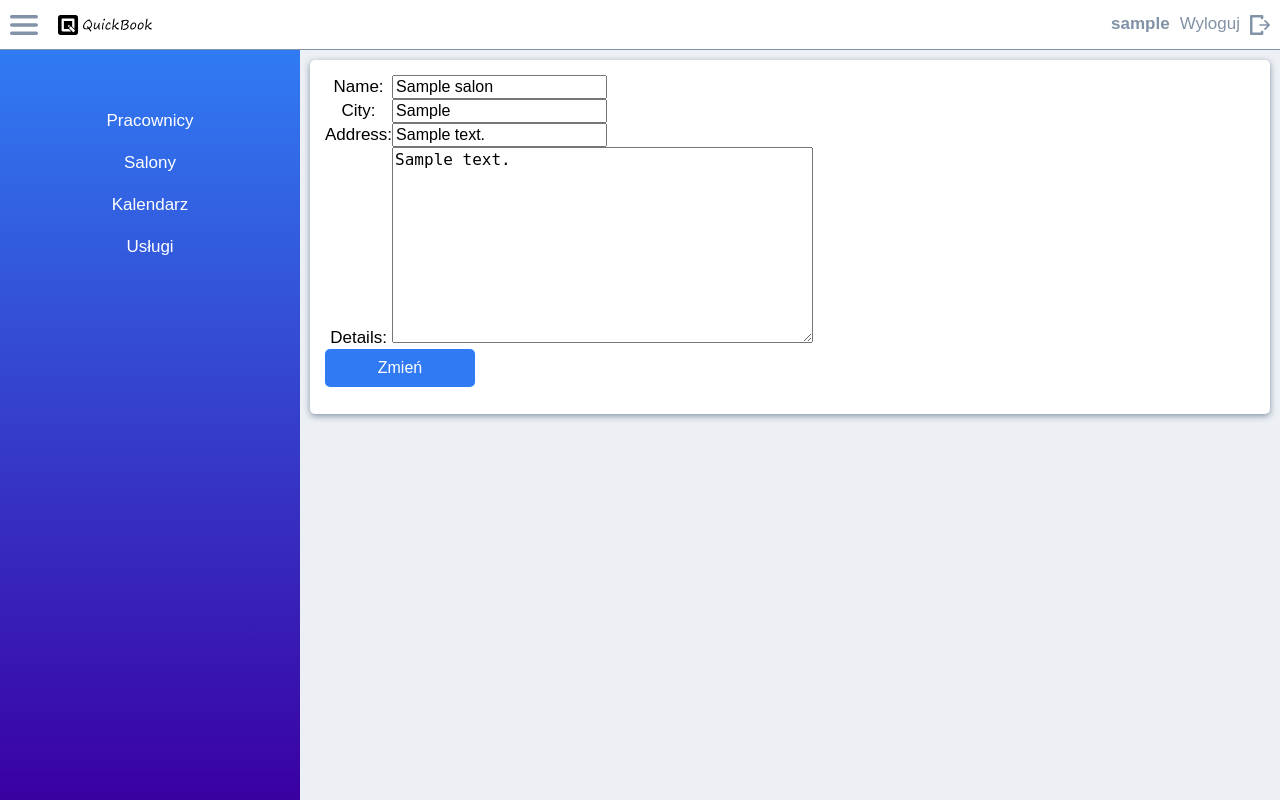
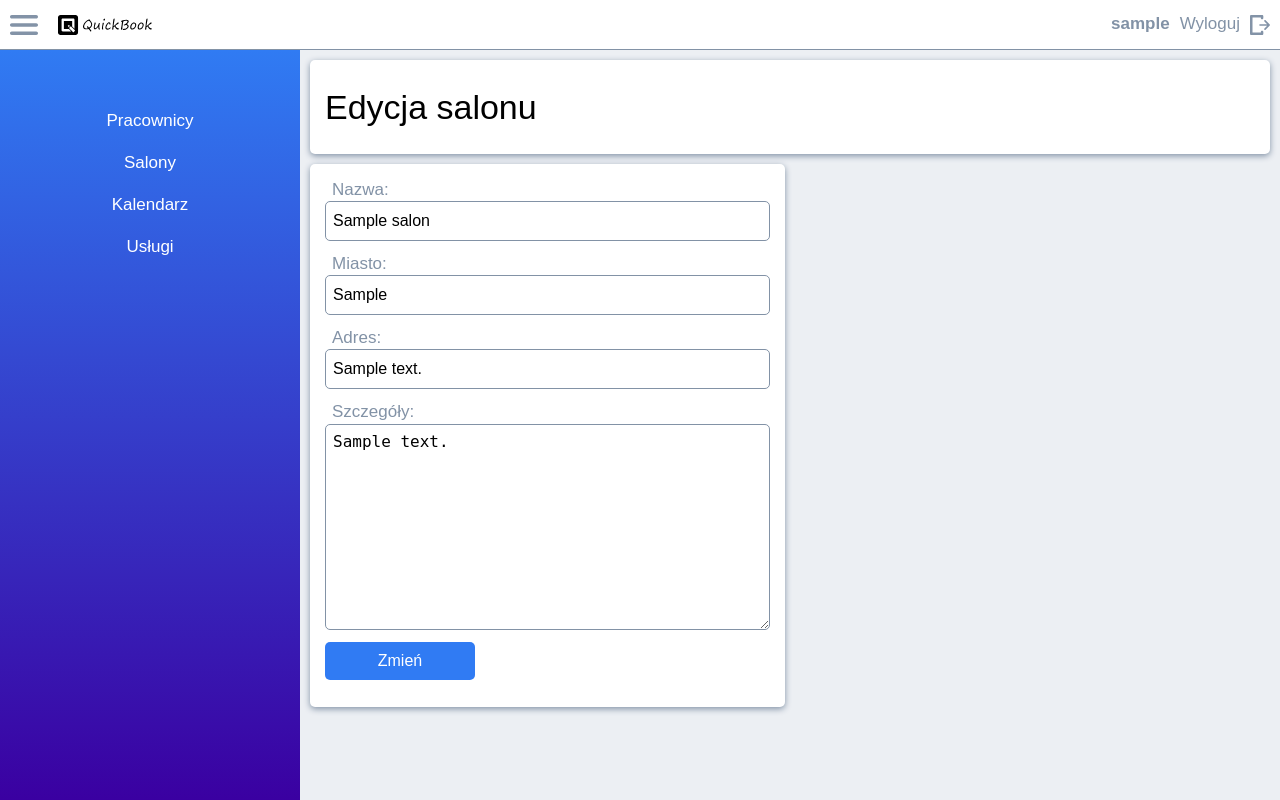
Before and after one commit to House079/adzf_sda, a Django app: page /salon/update/1 in a window 1280 px wide. Run offline with Django 4.2, Linux system fonts and the light colour scheme; a user stored in the database is signed in; tables that the repository leaves empty hold one stand-in row (values such as "Sample post"); style sheets or scripts are compiled from the project's sources.

Commit message:
fix salon form css

```diff
--- a/quickbook/prices/views.py
+++ b/quickbook/prices/views.py
@@ -1,3 +1,4 @@
+from django.contrib.auth.mixins import PermissionRequiredMixin
 from django.urls import reverse_lazy
 from .models import EventType
 from django.views.generic import ListView, CreateView
@@ -22,6 +23,6 @@ class EventTypesList(EventType, ListView):
 
 
 class CreateEvent(CreateView):
-    model = EventType
-    fields =('for_client', 'for_all', 'event_name', 'price', 'duration')
+    form_class = EventTypeForm
     success_url = reverse_lazy('prices:prices')
+    template_name = 'prices/eventtype_form.html'
--- a/quickbook/salon/templates/salon/salon_update_form.html
+++ b/quickbook/salon/templates/salon/salon_update_form.html
@@ -4,11 +4,17 @@
 {% block content %}
 <div class="widget-container">
     <div class="widget white-bg box-shadow">
-        <form method="post">
-            <table>{{ form }}</table>
-            {% csrf_token %}
-            <button class="btn">Zmień</button>
-        </form>
+        <h1>Edycja salonu</h1>
+    </div>
+</div>
+    <div class="widget-container-clos-2">
+        <div class="widget white-bg box-shadow">
+            <form method="post" class="form">
+                {{ form }}
+                {% csrf_token %}
+                <button class="btn">Zmień</button>
+            </form>
+        </div>
     </div>
 </div>
 {% endblock %}
--- a/quickbook/salon/views.py
+++ b/quickbook/salon/views.py
@@ -56,8 +56,21 @@ class SalonUpdate(UpdateView):
     model = Salon
     template_name = 'salon/salon_update_form.html'
     fields = ('name', 'city', 'address', 'details')
+    labels = {
+        'name': 'Nazwa',
+        'city': 'Miasto',
+        'address': 'Adres',
+        'details': 'Szczegóły'
+    }
     success_url = reverse_lazy('salon:send_salon')
 
+    def get_form(self, form_class=None):
+        form = super().get_form(form_class)
+        form.fields['name'].label = self.labels['name']
+        form.fields['city'].label = self.labels['city']
+        form.fields['address'].label = self.labels['address']
+        form.fields['details'].label = self.labels['details']
+        return form
 
 @superuser_required()
 class SalonDelete(DeleteView):
--- a/quickbook/static/styles/layout.scss
+++ b/quickbook/static/styles/layout.scss
@@ -136,7 +136,7 @@ body {
     justify-content: center;
     align-items: center;
     height: 100vh;
-  text-align: center;
+    text-align: center;
 }
 
 .center_element {
```
Also changed, not shown: quickbook/static/icons/quickbook.ico (added).
